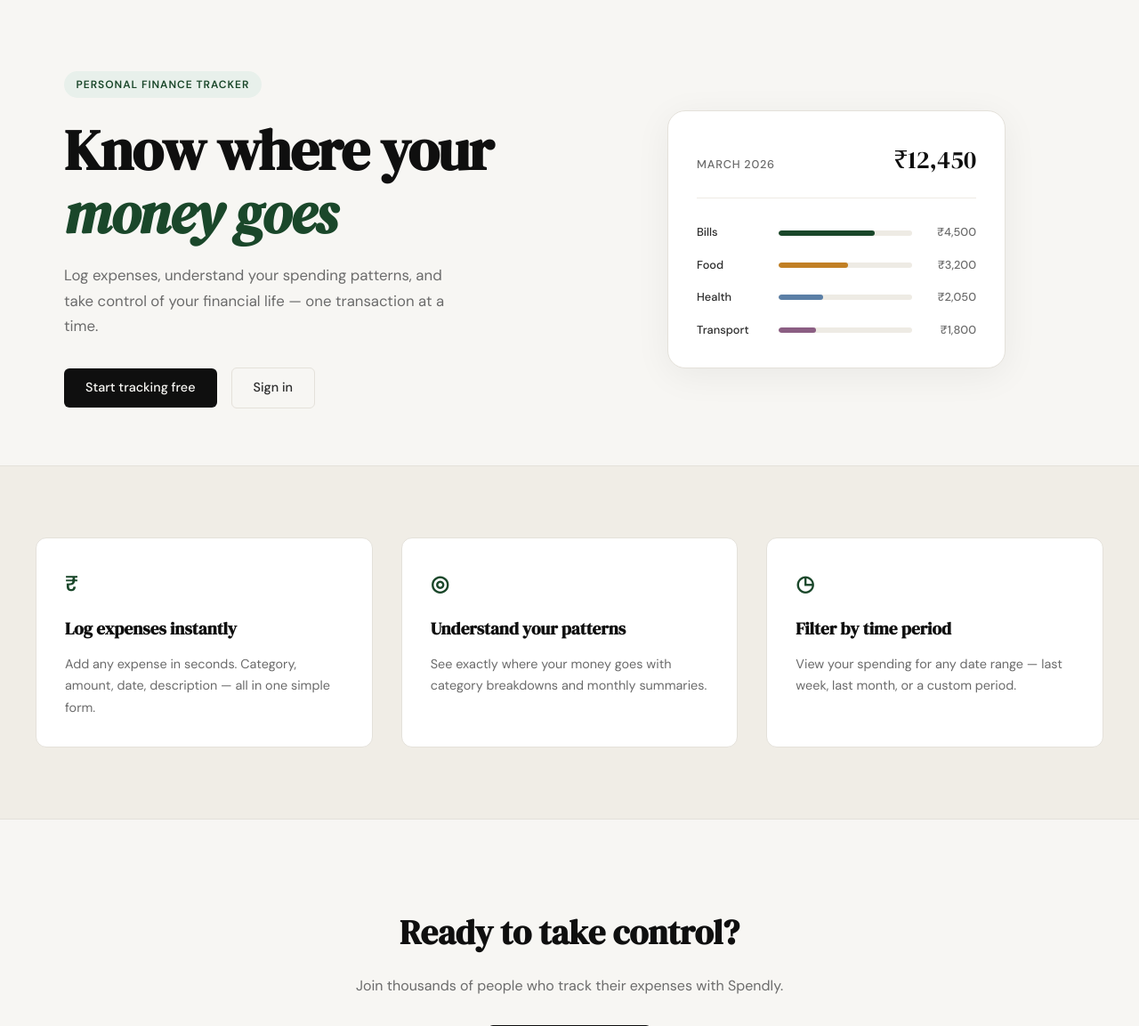
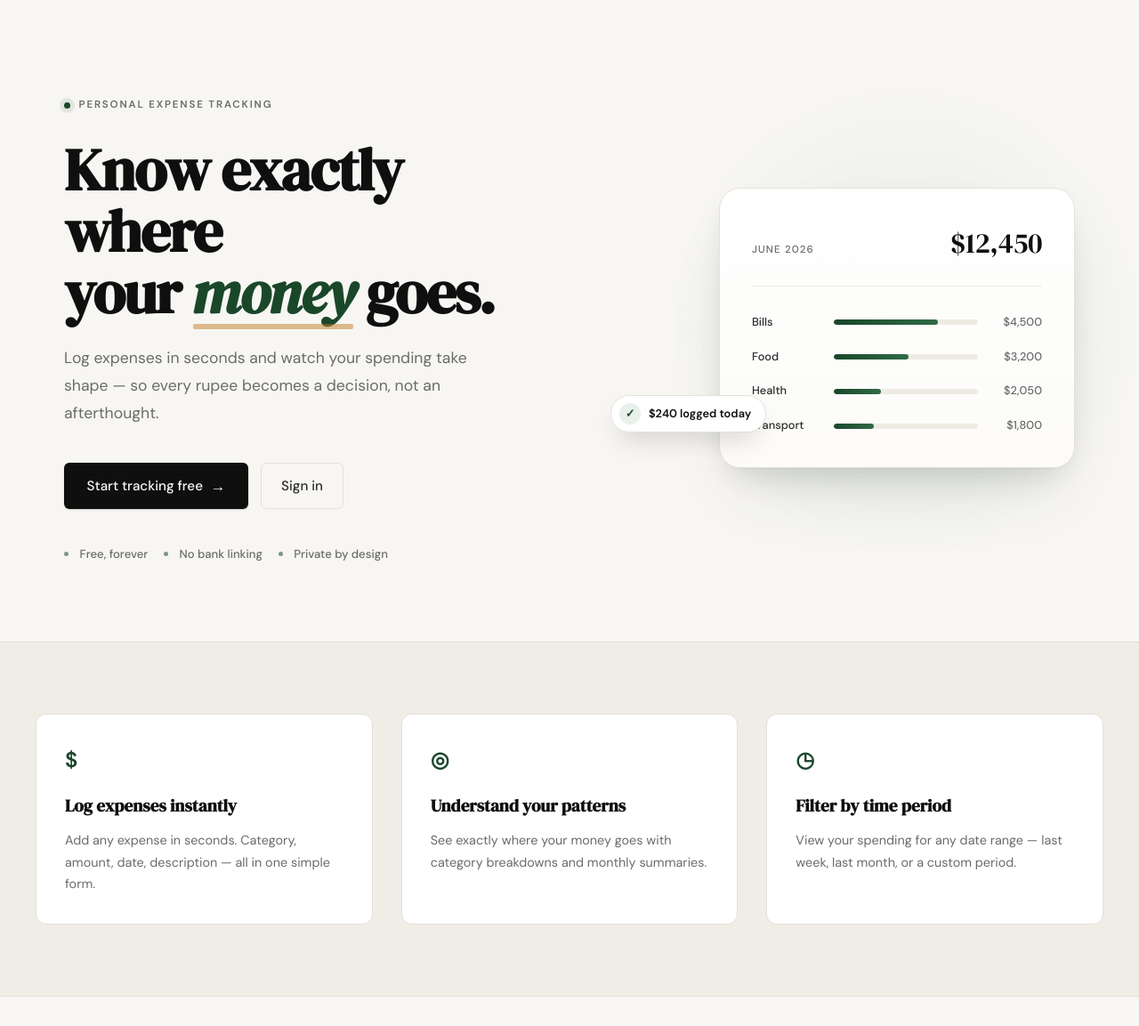
Before and after one commit to Srujanx/Expense-Tracker, a Flask app: page / in a window 1280 px wide. Shown: the part 61-1214 px from the top of the page at 89% size. Run offline with Flask 3, Linux system fonts and the light colour scheme.

```diff
--- /dev/null
+++ b/static/css/landing.css
@@ -0,0 +1,318 @@
+/* ================================================================== */
+/* Landing — Hero                                                      */
+/* Loaded after style.css, so equal-specificity rules here win.        */
+/* Everything is namespaced under .hero / .mock-* so no other section  */
+/* of the page is affected.                                            */
+/* ================================================================== */
+
+.hero {
+    position: relative;
+    grid-template-columns: 1.05fr 0.95fr;
+    gap: 5rem;
+    padding: 6.5rem 2rem 5.5rem;
+    align-items: center;
+    overflow: visible;
+}
+
+/* Soft ambient wash sitting behind the visual — adds depth without noise */
+.hero::after {
+    content: "";
+    position: absolute;
+    top: 50%;
+    right: -4%;
+    width: 540px;
+    height: 540px;
+    transform: translateY(-50%);
+    background: radial-gradient(circle, rgba(26, 71, 42, 0.07), transparent 70%);
+    z-index: 0;
+    pointer-events: none;
+}
+
+.hero-copy,
+.hero-visual {
+    position: relative;
+    z-index: 1;
+}
+
+/* ------------------------------------------------------------------ */
+/* Eyebrow                                                             */
+/* ------------------------------------------------------------------ */
+
+.hero-eyebrow {
+    display: inline-flex;
+    align-items: center;
+    gap: 0.6rem;
+    font-size: 0.72rem;
+    font-weight: 600;
+    letter-spacing: 0.16em;
+    text-transform: uppercase;
+    color: var(--ink-muted);
+    margin-bottom: 1.75rem;
+}
+
+.hero-dot {
+    width: 7px;
+    height: 7px;
+    border-radius: 50%;
+    background: var(--accent);
+}
+
+/* ------------------------------------------------------------------ */
+/* Headline                                                            */
+/* ------------------------------------------------------------------ */
+
+.hero-title {
+    font-size: clamp(2.75rem, 5.2vw, 4.25rem);
+    line-height: 1.04;
+    letter-spacing: -0.025em;
+    margin-bottom: 1.5rem;
+}
+
+.hero-title em {
+    position: relative;
+    font-style: italic;
+    color: var(--accent);
+    white-space: nowrap;
+}
+
+/* A quiet gold underline beneath the accent word */
+.hero-title em::after {
+    content: "";
+    position: absolute;
+    left: 0.02em;
+    right: 0.02em;
+    bottom: 0.06em;
+    height: 0.1em;
+    background: var(--accent-2);
+    opacity: 0.5;
+    border-radius: 2px;
+}
+
+/* ------------------------------------------------------------------ */
+/* Subtitle                                                            */
+/* ------------------------------------------------------------------ */
+
+.hero-subtitle {
+    font-size: 1.1rem;
+    line-height: 1.75;
+    color: var(--ink-muted);
+    max-width: 31rem;
+    margin-bottom: 2.5rem;
+}
+
+/* ------------------------------------------------------------------ */
+/* Actions                                                            */
+/* ------------------------------------------------------------------ */
+
+.hero-actions {
+    gap: 0.85rem;
+}
+
+.hero-btn {
+    display: inline-flex;
+    align-items: center;
+    gap: 0.55rem;
+    padding: 0.8rem 1.6rem;
+    font-size: 0.95rem;
+    box-shadow: 0 1px 2px rgba(15, 15, 15, 0.16);
+    transition: background 0.25s ease, transform 0.25s ease, box-shadow 0.25s ease;
+}
+
+.hero-btn:hover {
+    transform: translateY(-1px);
+    box-shadow: 0 10px 24px rgba(15, 15, 15, 0.16);
+}
+
+.hero-btn-arrow {
+    font-size: 1.05rem;
+    transition: transform 0.25s ease;
+}
+
+.hero-btn:hover .hero-btn-arrow {
+    transform: translateX(3px);
+}
+
+.hero-btn-ghost {
+    padding: 0.8rem 1.4rem;
+    font-size: 0.95rem;
+}
+
+/* ------------------------------------------------------------------ */
+/* Proof row                                                          */
+/* ------------------------------------------------------------------ */
+
+.hero-proof {
+    display: flex;
+    flex-wrap: wrap;
+    align-items: center;
+    gap: 1.1rem;
+    margin-top: 2.5rem;
+    padding: 0;
+    list-style: none;
+    font-size: 0.82rem;
+    font-weight: 500;
+    color: var(--ink-muted);
+}
+
+.hero-proof li {
+    position: relative;
+    padding-left: 1.1rem;
+}
+
+.hero-proof li::before {
+    content: "";
+    position: absolute;
+    left: 0;
+    top: 50%;
+    width: 5px;
+    height: 5px;
+    margin-top: -2.5px;
+    border-radius: 50%;
+    background: var(--accent);
+    opacity: 0.55;
+}
+
+/* ------------------------------------------------------------------ */
+/* Visual — statement card + floating chip                            */
+/* ------------------------------------------------------------------ */
+
+.hero-visual {
+    display: flex;
+    justify-content: flex-end;
+}
+
+.mock-card {
+    position: relative;
+    width: 100%;
+    max-width: 400px;
+    padding: 2.25rem;
+    border-radius: 24px;
+    border: 1px solid var(--border);
+    background: linear-gradient(180deg, #ffffff 0%, #fcfbf8 100%);
+    box-shadow:
+        0 1px 1px rgba(15, 15, 15, 0.04),
+        0 18px 40px -14px rgba(15, 15, 15, 0.16),
+        0 40px 80px -28px rgba(26, 71, 42, 0.12);
+    transition: transform 0.45s cubic-bezier(0.22, 1, 0.36, 1), box-shadow 0.45s ease;
+}
+
+.mock-card:hover {
+    transform: translateY(-5px);
+    box-shadow:
+        0 1px 1px rgba(15, 15, 15, 0.04),
+        0 28px 56px -14px rgba(15, 15, 15, 0.20),
+        0 60px 110px -30px rgba(26, 71, 42, 0.16);
+}
+
+.mock-card-header {
+    margin-bottom: 1.85rem;
+    padding-bottom: 1.35rem;
+}
+
+.mock-label {
+    font-size: 0.72rem;
+    letter-spacing: 0.1em;
+}
+
+.mock-total {
+    font-size: 2rem;
+    letter-spacing: -0.01em;
+}
+
+.mock-bars {
+    gap: 1.15rem;
+}
+
+.mock-bar {
+    background: linear-gradient(90deg, var(--accent), #2f6b46);
+}
+
+/* Floating "logged today" chip — a single layered detail for life */
+.mock-float {
+    position: absolute;
+    left: -1.25rem;
+    bottom: 2.5rem;
+    display: inline-flex;
+    align-items: center;
+    gap: 0.55rem;
+    padding: 0.5rem 0.95rem 0.5rem 0.55rem;
+    border-radius: 999px;
+    background: var(--paper-card);
+    border: 1px solid var(--border);
+    font-size: 0.8rem;
+    font-weight: 600;
+    color: var(--ink);
+    box-shadow: 0 14px 30px -10px rgba(15, 15, 15, 0.20);
+}
+
+.mock-float-icon {
+    display: grid;
+    place-items: center;
+    width: 1.5rem;
+    height: 1.5rem;
+    border-radius: 50%;
+    background: var(--accent-light);
+    color: var(--accent);
+    font-size: 0.8rem;
+}
+
+/* ------------------------------------------------------------------ */
+/* Motion — gentle entrance, gated on reduced-motion preference        */
+/* ------------------------------------------------------------------ */
+
+@media (prefers-reduced-motion: no-preference) {
+    .hero-eyebrow,
+    .hero-title,
+    .hero-subtitle,
+    .hero-actions,
+    .hero-proof,
+    .hero-visual {
+        animation: heroRise 0.7s cubic-bezier(0.22, 1, 0.36, 1) both;
+    }
+
+    .hero-title    { animation-delay: 0.06s; }
+    .hero-subtitle { animation-delay: 0.12s; }
+    .hero-actions  { animation-delay: 0.18s; }
+    .hero-proof    { animation-delay: 0.24s; }
+    .hero-visual   { animation-delay: 0.12s; }
+
+    .hero-dot {
+        animation: heroPulse 2.8s ease-out infinite;
+    }
+}
+
+@keyframes heroRise {
+    from { opacity: 0; transform: translateY(14px); }
+    to   { opacity: 1; transform: translateY(0); }
+}
+
+@keyframes heroPulse {
+    0%   { box-shadow: 0 0 0 0 rgba(26, 71, 42, 0.30); }
+    70%  { box-shadow: 0 0 0 7px rgba(26, 71, 42, 0); }
+    100% { box-shadow: 0 0 0 0 rgba(26, 71, 42, 0); }
+}
+
+/* ------------------------------------------------------------------ */
+/* Responsive — re-declared here so these win over style.css           */
+/* ------------------------------------------------------------------ */
+
+@media (max-width: 900px) {
+    .hero {
+        grid-template-columns: 1fr;
+        text-align: center;
+        gap: 3rem;
+        padding: 4.5rem 1.5rem 3.5rem;
+    }
+
+    .hero-eyebrow { justify-content: center; }
+    .hero-subtitle { margin-left: auto; margin-right: auto; }
+    .hero-actions { justify-content: center; }
+    .hero-proof { justify-content: center; }
+    .hero-visual { display: none; }
+    .hero::after { display: none; }
+}
+
+@media (max-width: 600px) {
+    .hero { padding: 3.5rem 1.25rem 2.5rem; }
+    .hero-proof { gap: 0.7rem 1rem; }
+}
--- a/templates/landing.html
+++ b/templates/landing.html
@@ -2,30 +2,45 @@
 
 {% block title %}Spendly — Track Every Rupee{% endblock %}
 
+{% block head %}
+<link rel="stylesheet" href="{{ url_for('static', filename='css/landing.css') }}">
+{% endblock %}
+
 {% block content %}
 
 <section class="hero">
-    <div class="hero-inner">
-        <div class="hero-badge">Personal Finance Tracker</div>
+    <div class="hero-copy">
+        <div class="hero-eyebrow">
+            <span class="hero-dot"></span>
+            Personal expense tracking
+        </div>
         <h1 class="hero-title">
-            Know where your<br>
-            <em>money goes</em>
+            Know exactly where<br>
+            your <em>money</em> goes.
         </h1>
         <p class="hero-subtitle">
-            Log expenses, understand your spending patterns,
-            and take control of your financial life —
-            one transaction at a time.
+            Log expenses in seconds and watch your spending take shape —
+            so every rupee becomes a decision, not an afterthought.
         </p>
         <div class="hero-actions">
-            <a href="{{ url_for('register') }}" class="btn-primary">Start tracking free</a>
-            <a href="{{ url_for('login') }}" class="btn-ghost">Sign in</a>
+            <a href="{{ url_for('register') }}" class="btn-primary hero-btn">
+                Start tracking free
+                <span class="hero-btn-arrow" aria-hidden="true">→</span>
+            </a>
+            <a href="{{ url_for('login') }}" class="btn-ghost hero-btn-ghost">Sign in</a>
         </div>
+        <ul class="hero-proof">
+            <li>Free, forever</li>
+            <li>No bank linking</li>
+            <li>Private by design</li>
+        </ul>
     </div>
+
     <div class="hero-visual">
         <div class="mock-card">
             <div class="mock-card-header">
-                <span class="mock-label">March 2026</span>
-                <span class="mock-total">₹12,450</span>
+                <span class="mock-label">June 2026</span>
+                <span class="mock-total">$12,450</span>
             </div>
             <div class="mock-bars">
                 <div class="mock-bar-row">
@@ -33,30 +48,34 @@
                     <div class="mock-bar-track">
                         <div class="mock-bar" style="width: 72%"></div>
                     </div>
-                    <span class="mock-amt">₹4,500</span>
+                    <span class="mock-amt">$4,500</span>
                 </div>
                 <div class="mock-bar-row">
                     <span class="mock-cat">Food</span>
                     <div class="mock-bar-track">
                         <div class="mock-bar mock-bar-2" style="width: 52%"></div>
                     </div>
-                    <span class="mock-amt">₹3,200</span>
+                    <span class="mock-amt">$3,200</span>
                 </div>
                 <div class="mock-bar-row">
                     <span class="mock-cat">Health</span>
                     <div class="mock-bar-track">
                         <div class="mock-bar mock-bar-3" style="width: 33%"></div>
                     </div>
-                    <span class="mock-amt">₹2,050</span>
+                    <span class="mock-amt">$2,050</span>
                 </div>
                 <div class="mock-bar-row">
                     <span class="mock-cat">Transport</span>
                     <div class="mock-bar-track">
                         <div class="mock-bar mock-bar-4" style="width: 28%"></div>
                     </div>
-                    <span class="mock-amt">₹1,800</span>
+                    <span class="mock-amt">$1,800</span>
                 </div>
             </div>
+        </div>
+        <div class="mock-float">
+            <span class="mock-float-icon" aria-hidden="true">✓</span>
+            $240 logged today
         </div>
     </div>
 </section>
@@ -64,7 +83,7 @@
 <section class="features">
     <div class="features-inner">
         <div class="feature-card">
-            <div class="feature-icon">₹</div>
+            <div class="feature-icon">$</div>
             <h3 class="feature-title">Log expenses instantly</h3>
             <p class="feature-body">Add any expense in seconds. Category, amount, date, description — all in one simple form.</p>
         </div>
```
